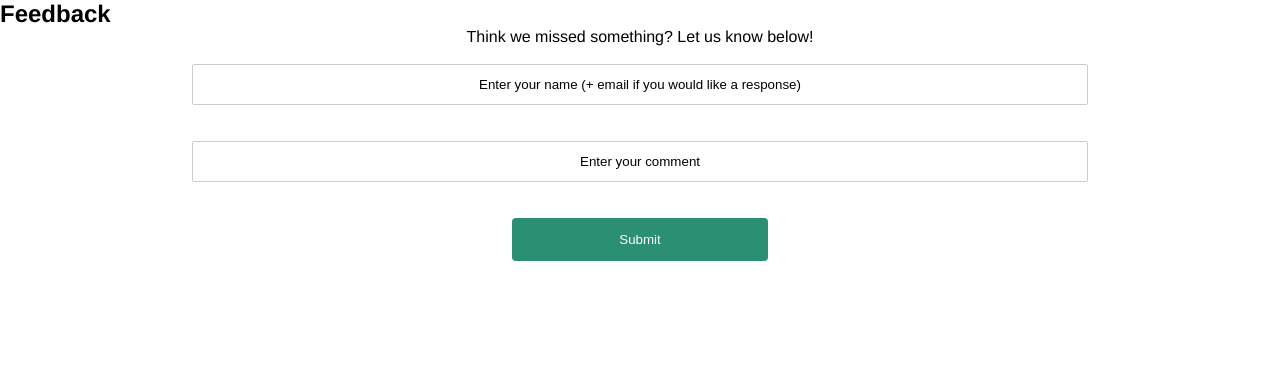
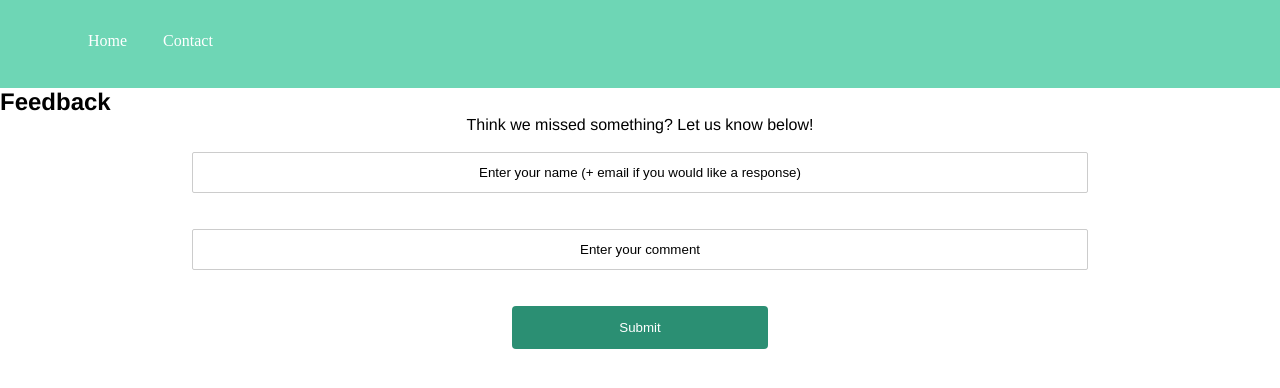
Before and after one commit to LydiaMoo/Brighton_Guide, a plain HTML site: page contact.html in a window 1280 px wide. Drawn offline with Linux system fonts and the light colour scheme.

Commit message:
changes to css file to try and fix current no styling

```diff
--- a/contact.html
+++ b/contact.html
@@ -8,6 +8,14 @@
 </head>
 
 <body>
+  <div>
+    <nav id="navbar">
+      <ul>
+        <li><a href="./index.html">Home<a/></li>
+        <li><a href="./contact.html">Contact</a></li>
+      </ul>
+    </nav>
+  </div>
 
   <h2 id="feedback">Feedback</h2>
 
--- a/contact_styles.css
+++ b/contact_styles.css
@@ -1,7 +1,9 @@
-.subheading {
+
+
+/* .subheading {
   text-align: center;
   max-width: 900px;
-}; */
+};  */
 
 
 @media screen and (max-width: 600px) {
@@ -46,8 +48,8 @@ input[type=submit]:hover {
     background-color: #2B8F73;
 }
 
-div {
+/* div {
     border-radius: 5px;
     background-color: #f2f2f2;
     padding: 20px;
-}
+} */
```
